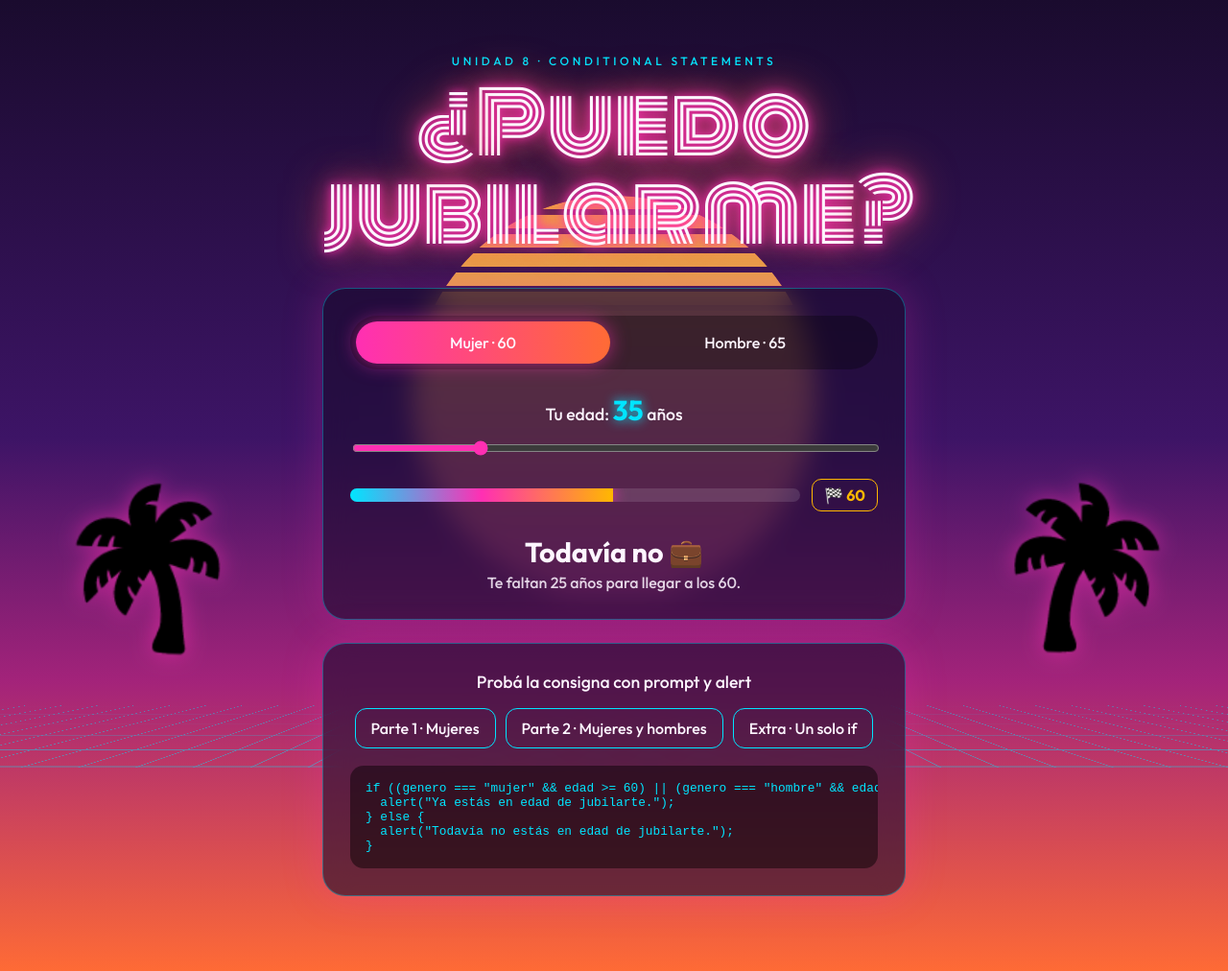
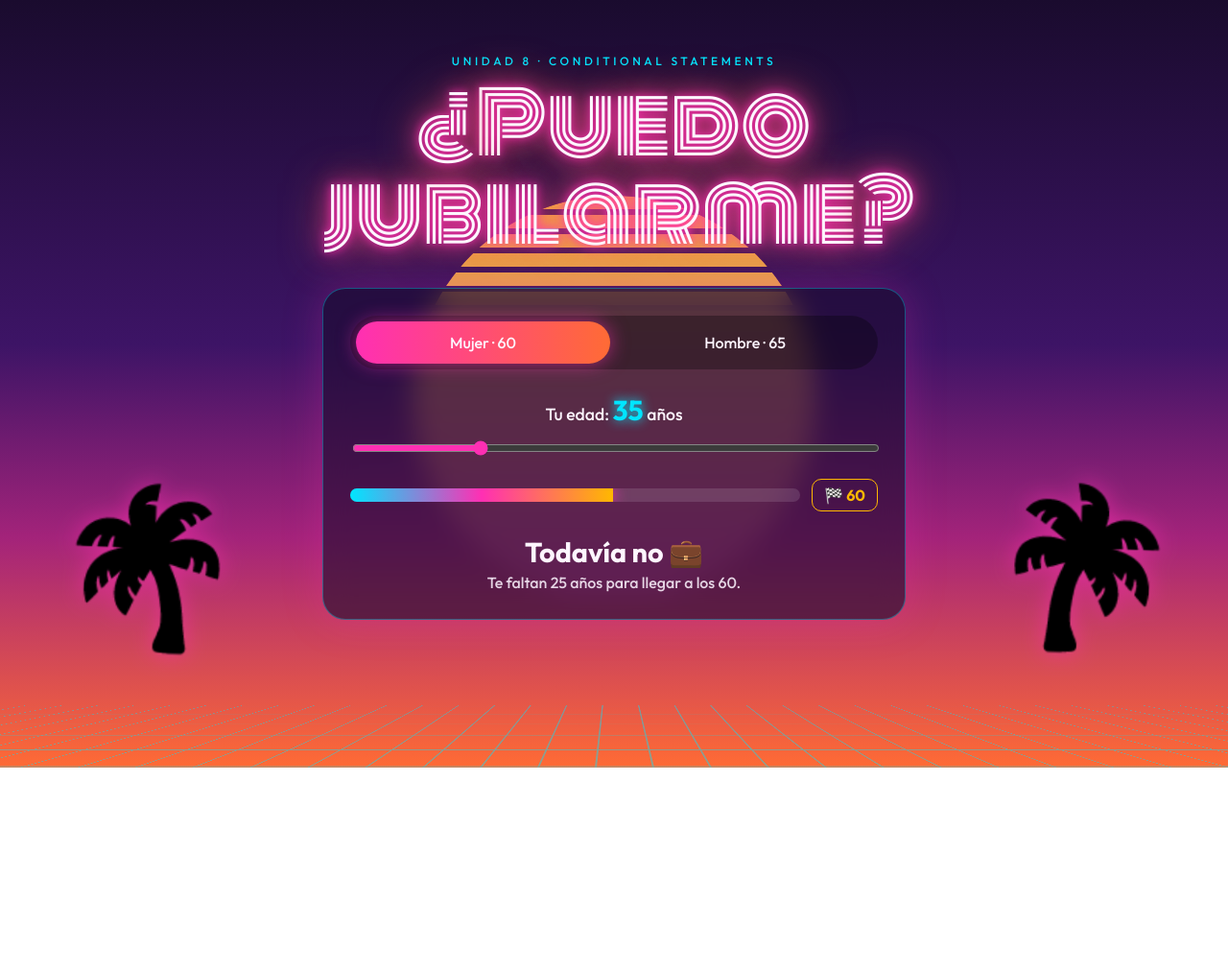
Before and after one commit to frangar050409/Trabajo-unidad-8-Garcia-Resta, a plain HTML site: page index.html in a window 1280 px wide. Shown: the whole page at 96% size. After the commit the page ends 800 px from the top, so only its background shows below. Drawn offline with Linux system fonts and the light colour scheme.

Commit message:
Saco la sección de prompt y signos de pregunta iguales

```diff
--- a/index.html
+++ b/index.html
@@ -41,19 +41,6 @@
       <p class="detalle" id="detalle"></p>
     </section>
 
-    <section class="consigna">
-      <h2>Probá la consigna con prompt y alert</h2>
-      <div class="botones">
-        <button type="button" data-parte="parte1">Parte 1 · Mujeres</button>
-        <button type="button" data-parte="parte2">Parte 2 · Mujeres y hombres</button>
-        <button type="button" data-parte="bonus">Extra · Un solo if</button>
-      </div>
-      <pre><code>if ((genero === "mujer" &amp;&amp; edad &gt;= 60) || (genero === "hombre" &amp;&amp; edad &gt;= 65)) {
-  alert("Ya estás en edad de jubilarte.");
-} else {
-  alert("Todavía no estás en edad de jubilarte.");
-}</code></pre>
-    </section>
   </main>
 
   <div class="confeti" id="confeti" aria-hidden="true"></div>
--- a/script.js
+++ b/script.js
@@ -5,7 +5,6 @@ const meta = document.getElementById("meta");
 const veredicto = document.getElementById("veredicto");
 const detalle = document.getElementById("detalle");
 const confeti = document.getElementById("confeti");
-const consignas = { parte1, parte2, bonus };
 let estabaJubilado = false;
 
 function generoElegido() {
@@ -52,8 +51,5 @@ function actualizar() {
 
 edadInput.addEventListener("input", actualizar);
 document.querySelectorAll('input[name="genero"]').forEach((radio) => radio.addEventListener("change", actualizar));
-document.querySelectorAll("[data-parte]").forEach((boton) => {
-  boton.addEventListener("click", () => consignas[boton.dataset.parte]());
-});
 
 actualizar();
--- a/style.css
+++ b/style.css
@@ -131,8 +131,7 @@ h1 {
   }
 }
 
-.tarjeta,
-.consigna {
+.tarjeta {
   background: rgba(26, 11, 46, 0.6);
   border: 1px solid rgba(0, 229, 255, 0.35);
   border-radius: 24px;
@@ -140,11 +139,6 @@ h1 {
   backdrop-filter: blur(14px);
   box-shadow: 0 0 40px rgba(255, 47, 179, 0.25);
   animation: subir 0.8s ease-out both;
-}
-
-.consigna {
-  margin-top: 24px;
-  animation-delay: 0.2s;
 }
 
 @keyframes subir {
@@ -263,49 +257,6 @@ body.jubilado .veredicto {
   opacity: 0.85;
 }
 
-h2 {
-  font-size: 1.1rem;
-  font-weight: 500;
-  margin: 0 0 16px;
-}
-
-.botones {
-  display: flex;
-  flex-wrap: wrap;
-  gap: 10px;
-  justify-content: center;
-  margin-bottom: 18px;
-}
-
-.botones button {
-  font: inherit;
-  font-weight: 500;
-  padding: 10px 16px;
-  border-radius: 12px;
-  border: 1px solid var(--cian);
-  background: transparent;
-  color: var(--blanco);
-  cursor: pointer;
-  transition: background 0.25s ease, box-shadow 0.25s ease, transform 0.25s ease;
-}
-
-.botones button:hover {
-  background: rgba(0, 229, 255, 0.15);
-  box-shadow: 0 0 18px rgba(0, 229, 255, 0.5);
-  transform: translateY(-2px);
-}
-
-pre {
-  text-align: left;
-  margin: 0;
-  padding: 16px;
-  border-radius: 14px;
-  background: rgba(0, 0, 0, 0.45);
-  color: var(--cian);
-  font-size: 0.8rem;
-  overflow-x: auto;
-}
-
 .confeti {
   position: fixed;
   inset: 0;
```
